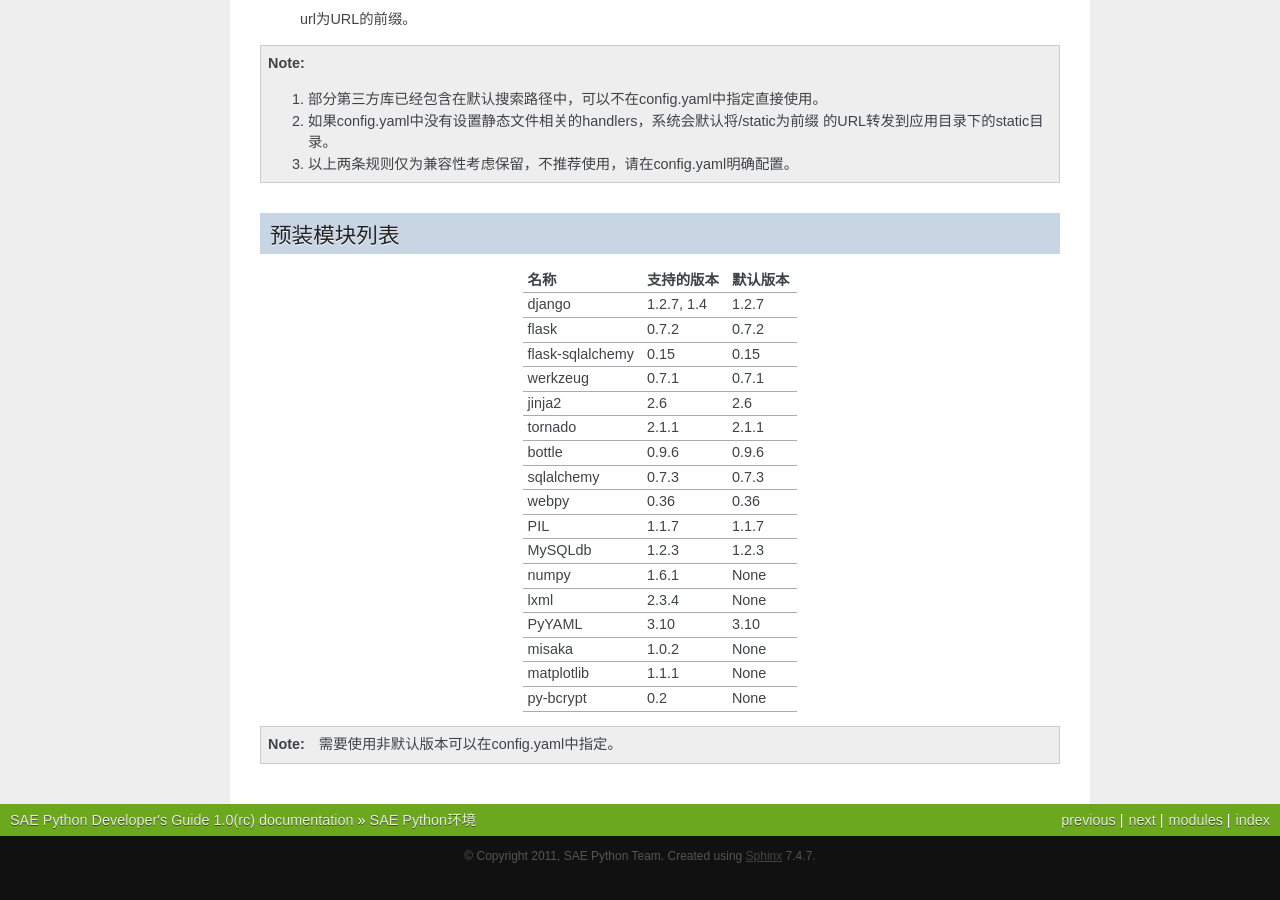
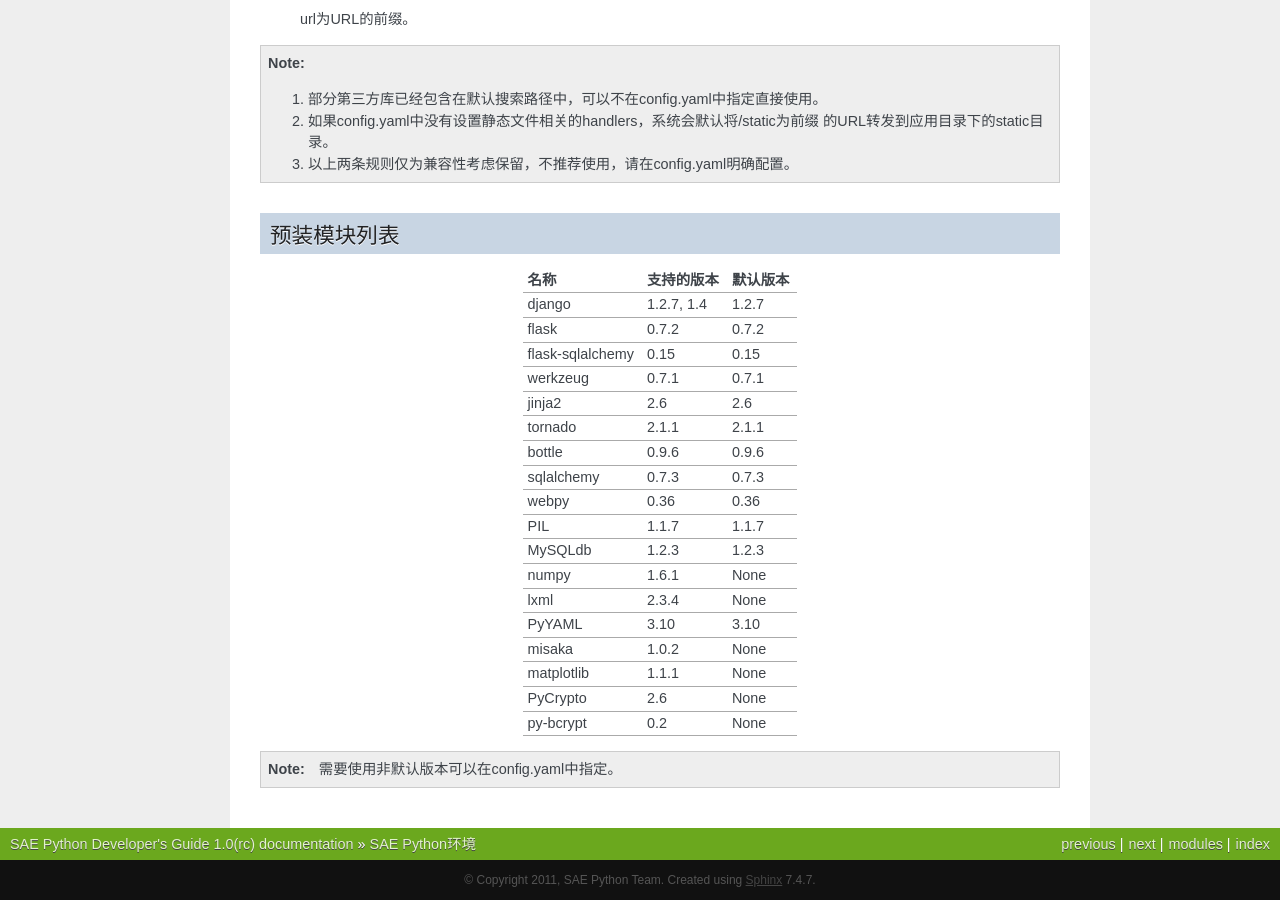
Before and after one commit to sinacloud/sae-python-dev-guide, a Sphinx documentation site: the page built from docs/runtime.rst, in a window 1280 px wide and 900 px high, scrolled down 2642 px. Built offline with Sphinx 7.4.7, drawn with Linux system fonts in a browser that asks for light colours; before the commit the page ends 3518 px from its top, so only the background shows below that.

Commit message:
Add PyCrypto-2.6

```diff
--- a/docs/runtime.rst
+++ b/docs/runtime.rst
@@ -169,6 +169,7 @@ SAE Python会对应用导入的模块（包括index.wsgi）进行缓存，从而
     PyYAML                          3.10                3.10
     misaka                          1.0.2               None
     matplotlib                      1.1.1               None
+    PyCrypto                        2.6                 None
     py-bcrypt                       0.2                 None
     =============================== =================== ====================
 
```
